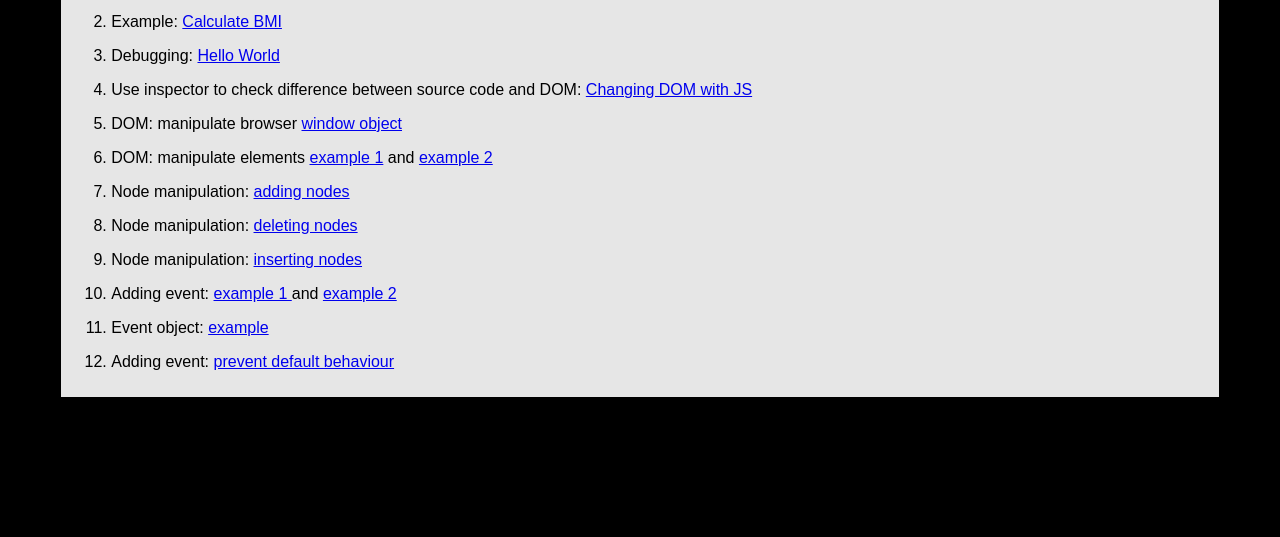
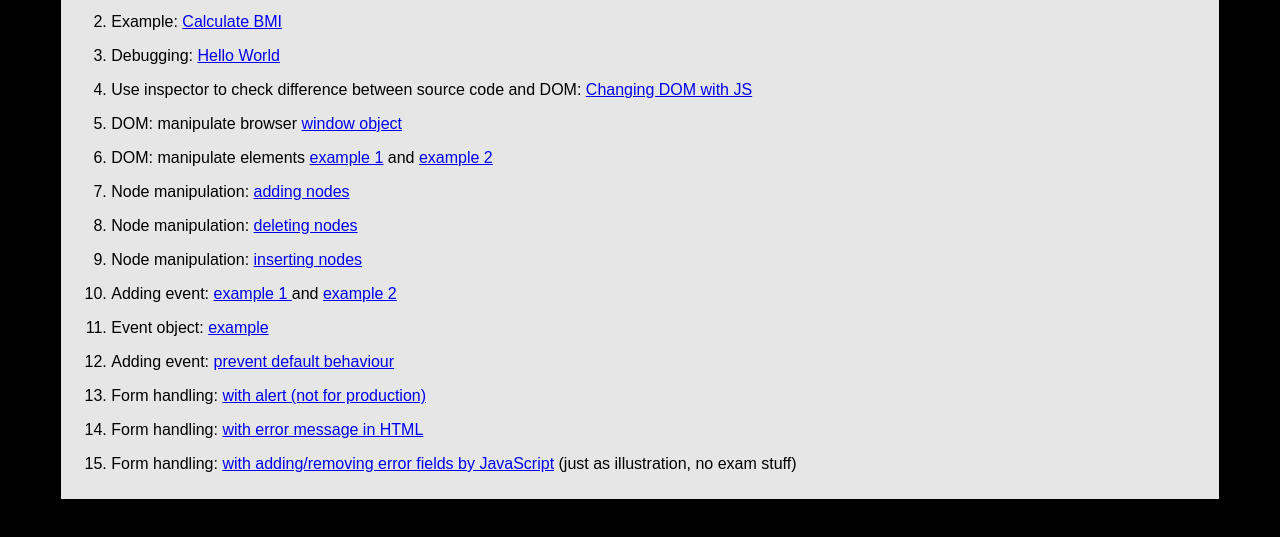
Before and after one commit to UCLLWeb3-1920-sem2-students/week08_JS, a plain HTML site: page index.html in a window 1280 px wide. Shown: the part 121-658 px from the top of the page. Drawn offline with Linux system fonts and the light colour scheme.

Commit message:
adding examples form handling

```diff
--- a/index.html
+++ b/index.html
@@ -22,6 +22,9 @@
         <li>Adding event: <a href="07eventHandlerv01.html">example 1 </a> and <a href="08eventHandlerv04type.html">example 2</a></li>
         <li>Event object: <a href="08eventHandlerv03.html">example</a></li>
         <li>Adding event: <a href="08eventHandlerPreventDefault.html">prevent default behaviour</a></li>
+        <li>Form handling: <a href="12validatingFormv01.html">with alert (not for production)</a> </li>
+        <li>Form handling: <a href="12validatingFormv02.html">with error message in HTML</a></li>
+        <li>Form handling: <a href="12validatingFormv03.html">with adding/removing error fields by JavaScript</a> (just as illustration, no exam stuff)</li>
     </ol>
 </div>
 </body>
```
